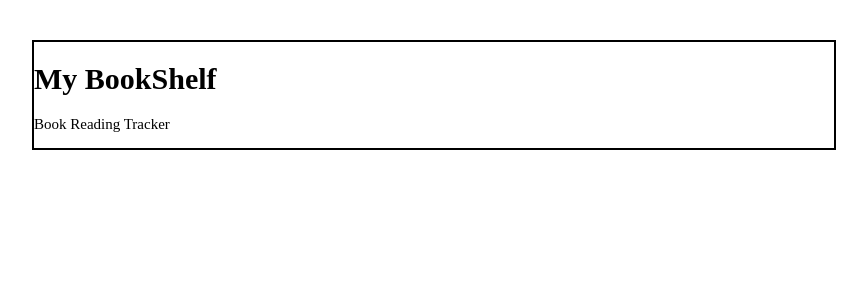
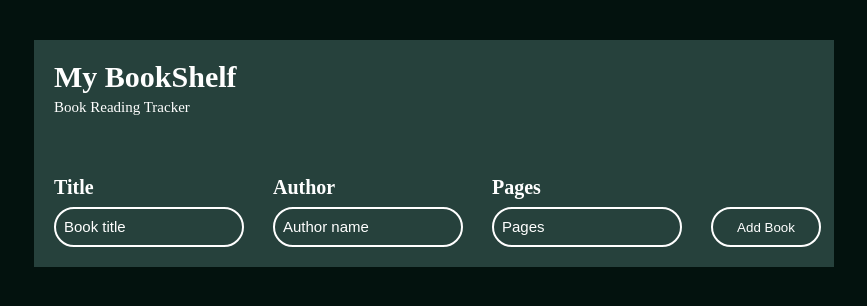
Before and after one commit to simplysaadali/BookShelf, a React (Vite) app in the folder bookshelf/: page / in a window 1280 px wide. Shown: the top 306 px of the page, without its empty margins (206-1073 px from the left). Built offline with nearby package versions, Linux system fonts and the light colour scheme.

Commit message:
Designned the Add Book section

```diff
--- a/bookshelf/src/App.css
+++ b/bookshelf/src/App.css
@@ -1,6 +1,93 @@
+*{
+    margin: 0;
+    padding: 0;
+    box-sizing: border-box;
+    color: white;
+}
+
+body{
+    background-color: #03120E;
+}
+
+.header{
+    background-color: #26413C;
+    padding: 20px;
+}
+
+.header h1{
+    margin-bottom: 5px;
+    background-color: transparent;
+}
+
+.header p{
+    margin-top: 0;
+    margin-bottom: 20px;
+    background-color: transparent;
+}
+
+.BookForm{
+    background-color: #26413C;
+    padding: 20px;
+}
+
 .container {
   width: 70%;
   max-width: 800px;
   margin: 40px auto;
-  border: solid black 2px;
+  /* border: solid rgb(255, 255, 255) 2px; */
 }
+
+.container h1{
+    margin-bottom: 5px;
+}
+
+.container p{
+    margin-top: 0;
+    margin-bottom: 20px;   /* decrease this if you want it even closer */
+}
+
+.upperForm,
+.lowerForm{
+    display: grid;
+    grid-template-columns: 210px 210px 210px auto;
+    gap: 9px;
+    align-items: center;
+    /* background-color: #1A1D1A; */
+}
+
+.upperForm{
+    margin-bottom: 8px;
+}
+
+.upperForm h4{
+    margin: 0;
+    font-size: 20px;
+    padding: 0;   /* remove the padding-right */
+}
+
+.lowerForm input{
+    width: 190px;
+    height: 40px;
+    border-radius: 25px;
+    border: 2px solid white;
+    background-color: #26413C;
+}
+
+.lowerForm input::placeholder{
+    color: white;
+    font-size: 15px;
+    padding-left: 8px;
+}
+
+.lowerForm button{
+    width: 110px;
+    height: 40px;
+    border-radius: 25px;
+    border: solid white 2px;
+    background-color: #26413C;
+}
+
+.lowerForm button:hover{
+    background-color: #8AB0AB;
+    border: 2px solid #8AB0AB;
+}
--- a/bookshelf/src/App.jsx
+++ b/bookshelf/src/App.jsx
@@ -1,18 +1,19 @@
-// import { useState } from "react";
-import "./App.css"
+import { useState } from "react";
+import "./App.css";
+import BookForm from "./components/BookForm";
 
 
 function App(){
+  const [books, setBooks] = useState([]);
+
   return (
     <div className="container">
       <div className="header">
-        <h1 style={{color:"black", fontSize: "30px"}}>My BookShelf</h1>
-        <p style={{fontSize: "15px"}}>Book Reading Tracker</p>
+        <h1 style={{color:"white", fontSize: "30px"}}>My BookShelf</h1>
+        <p style={{fontSize: "15px", color:"white"}}>Book Reading Tracker</p>
       </div>
 
-      <div className="addBook">
-
-      </div>
+      <BookForm />
     </div>
   )
 }
--- a/bookshelf/src/components/BookForm.jsx
+++ b/bookshelf/src/components/BookForm.jsx
@@ -1 +1,25 @@
-// import { useState } from "react";
+import "../App.css"
+
+function BookForm(){
+    return(
+       <div className="BookForm">
+            <div className="upperForm">
+                <h4>Title</h4>
+                <h4>Author</h4>
+                <h4>Pages</h4>
+            </div>
+
+            <div className="lowerForm">
+                <input type="text" placeholder="Book title"/>
+
+                <input type="text" placeholder="Author name"/>
+
+                <input type="number" placeholder="Pages"/>
+
+                <button>Add Book</button>
+            </div>
+       </div>
+    )
+}
+
+export default BookForm;
```
